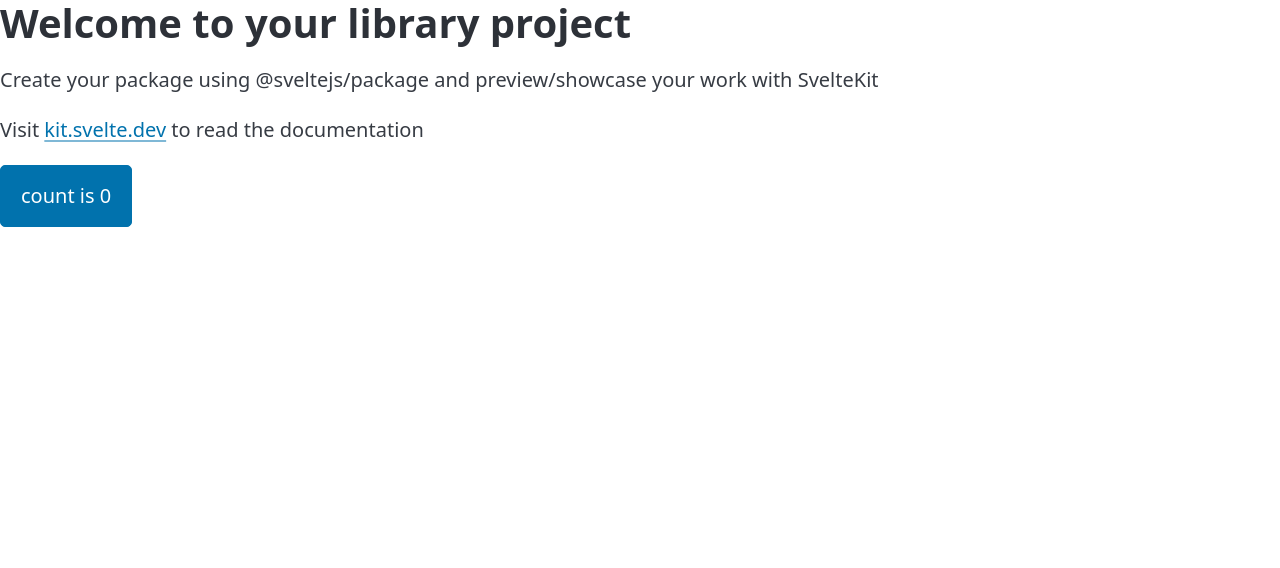
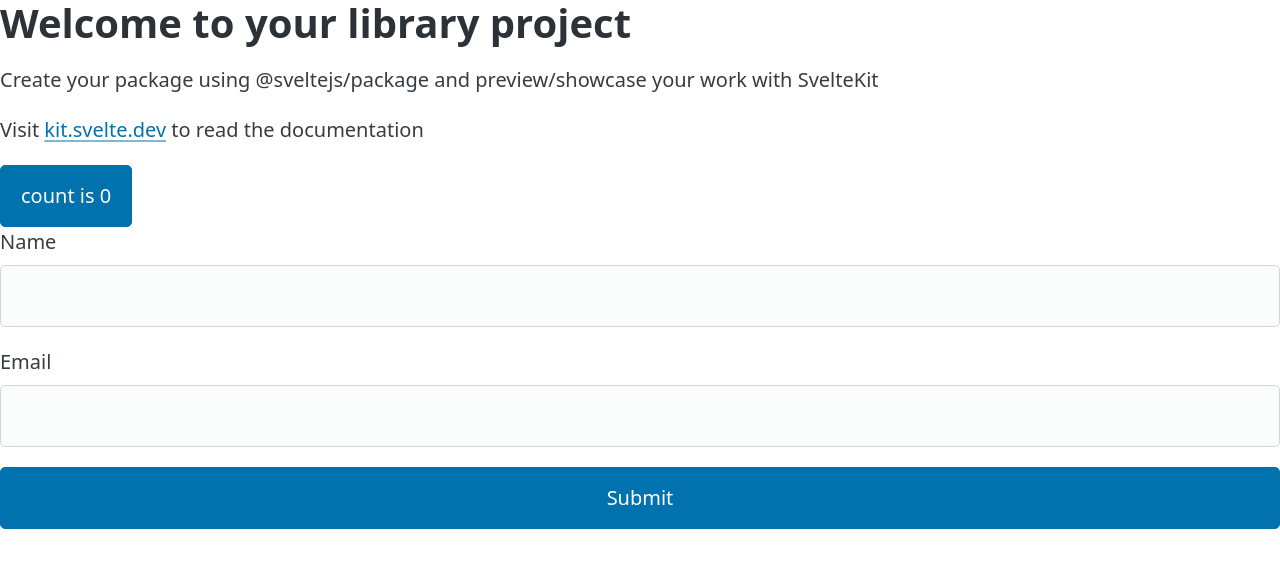
Before and after one commit to stellar-dapps/4m00se, a SvelteKit app: page / in a window 1280 px wide. Shown: the top 568 px of the page. Built offline with nearby package versions, Linux system fonts and the light colour scheme.

Commit message:
feat: poc form integration

```diff
--- /dev/null
+++ b/src/lib/FormWidget.svelte
@@ -0,0 +1,42 @@
+<script lang="ts">
+  import type { FormConfig } from './models/form-config.model.ts';
+
+  export let config: FormConfig;
+  export let onSubmit;
+
+  let formData = {};
+
+  function handleChange(event) {
+    formData[event.target.name] = event.target.value;
+  }
+
+  async function handleSubmit(event) {
+    event.preventDefault();
+    try {
+      const response = await fetch(config.submitUrl, {
+        method: 'POST',
+        headers: {
+          'Content-Type': 'application/json'
+        },
+        body: JSON.stringify(formData)
+      });
+      if (response.ok) {
+        onSubmit && onSubmit(formData);
+      } else {
+        console.error('Error submitting form:', await response.text());
+      }
+    } catch (error) {
+      console.error('Error submitting form:', error);
+    }
+  }
+</script>
+
+<form on:submit={handleSubmit}>
+  {#each config.fields as field}
+    <div>
+      <label>{field.label}</label>
+      <input type={field.type} name={field.name} on:input={handleChange} />
+    </div>
+  {/each}
+  <button type="submit">Submit</button>
+</form>
--- /dev/null
+++ b/src/lib/init.ts
@@ -0,0 +1,17 @@
+import FormWidget from './FormWidget.svelte';
+
+export function init(options) {
+  const { container, config, onSubmit } = options;
+  const rootElement = document.getElementById(container);
+
+  if (rootElement) {
+    new FormWidget({
+      target: rootElement,
+      props: { config, onSubmit }
+    });
+  } else {
+    console.error(`Container with id "${container}" not found.`);
+  }
+}
+
+// window.WidgetSDK = { init };
--- /dev/null
+++ b/src/lib/models/form-config.model.ts
@@ -0,0 +1,10 @@
+interface FormField {
+  name: string;
+  label: string;
+  type: string;
+}
+
+export interface FormConfig {
+  fields: FormField[];
+  submitUrl: string;
+}
--- a/src/routes/+page.svelte
+++ b/src/routes/+page.svelte
@@ -1,6 +1,25 @@
 <script lang="ts">
   import '@picocss/pico/css/pico.css';
   import { Counter } from '$lib/index.ts';
+  import { init } from '$lib/init.ts';
+  import { onMount } from 'svelte';
+
+  onMount(() => {
+    init({
+      container: 'form-widget-container',
+      config: {
+        fields: [
+          { name: 'name', label: 'Name', type: 'text' },
+          { name: 'email', label: 'Email', type: 'email' }
+        ],
+        submitUrl: '#'
+      },
+      onSubmit: (data) => {
+        console.log('Form submitted:', data);
+        alert('Form submitted successfully!');
+      }
+    });
+  });
 </script>
 
 <main>
@@ -11,4 +30,6 @@
   <p>Visit <a href="https://kit.svelte.dev">kit.svelte.dev</a> to read the documentation</p>
 
   <Counter />
+
+  <div id="form-widget-container"></div>
 </main>
--- a/tsconfig.json
+++ b/tsconfig.json
@@ -3,6 +3,7 @@
   "compilerOptions": {
     "allowJs": true,
     "checkJs": true,
+    "noImplicitAny": false,
     "esModuleInterop": true,
     "forceConsistentCasingInFileNames": true,
     "resolveJsonModule": true,
```
